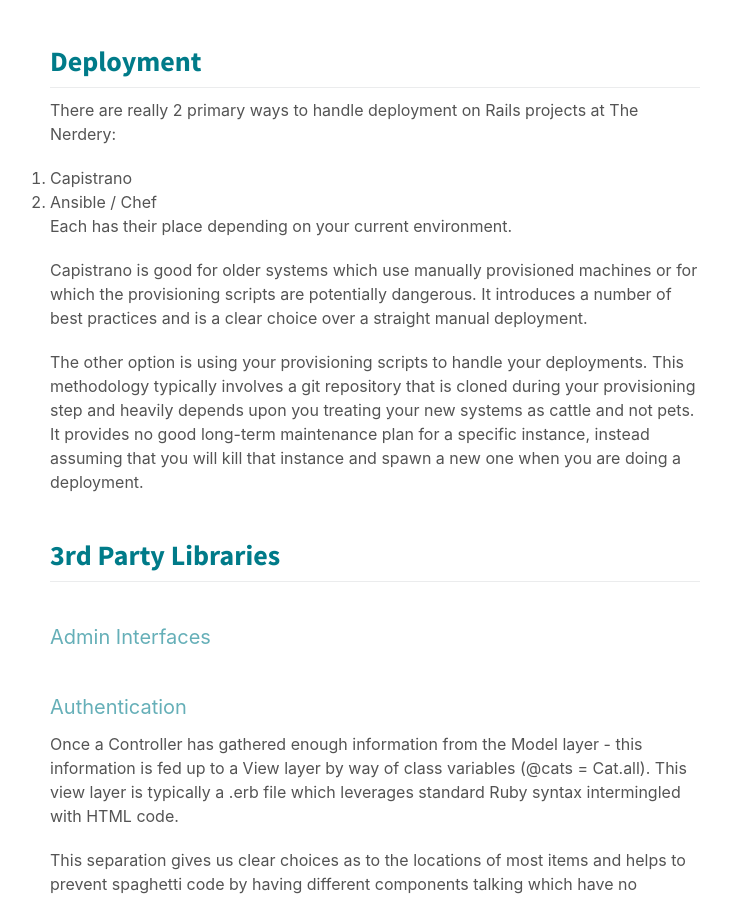
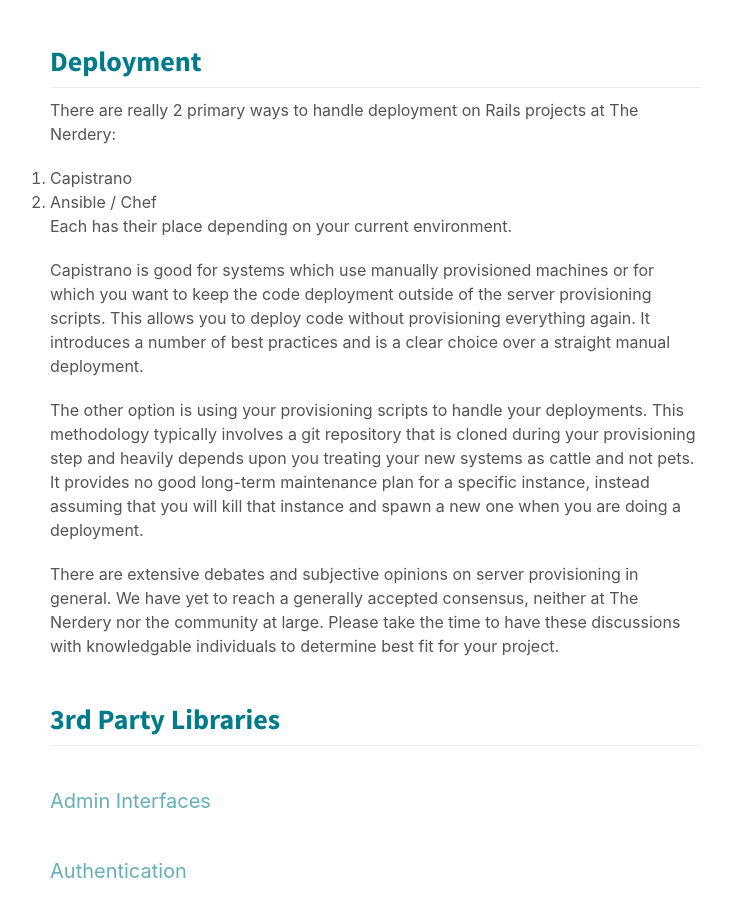
Before and after one commit to thenerdery/ruby-standards, a Jekyll site: the page built from index.md, in a window 1280 px wide and 900 px high, scrolled down 3298 px. Shown: the whole window, without its empty margins (265-996 px from the left). Built offline with Jekyll 4.4.1, drawn with Linux system fonts in a browser that asks for light colours; some web fonts are replaced.

Commit message:
Adding in further verbiage around reasons to use cap and extra discussion around 'servers as cattle'

```diff
--- a/index.md
+++ b/index.md
@@ -74,9 +74,11 @@ There are really 2 primary ways to handle deployment on Rails projects at The Ne
 
 Each has their place depending on your current environment.
 
-Capistrano is good for older systems which use manually provisioned machines or for which the provisioning scripts are potentially dangerous.  It introduces a number of best practices and is a clear choice over a straight manual deployment.
+Capistrano is good for systems which use manually provisioned machines or for which you want to keep the code deployment outside of the server provisioning scripts.  This allows you to deploy code without provisioning everything again. It introduces a number of best practices and is a clear choice over a straight manual deployment.
 
 The other option is using your provisioning scripts to handle your deployments.  This methodology typically involves a git repository that is cloned during your provisioning step and heavily depends upon you treating your new systems as cattle and not pets.  It provides no good long-term maintenance plan for a specific instance, instead assuming that you will kill that instance and spawn a new one when you are doing a deployment.
+
+There are extensive debates and subjective opinions on server provisioning in general.  We have yet to reach a generally accepted consensus, neither at The Nerdery nor the community at large.  Please take the time to have these discussions with knowledgable individuals to determine best fit for your project.
 
 # 3rd Party Libraries
 
```
